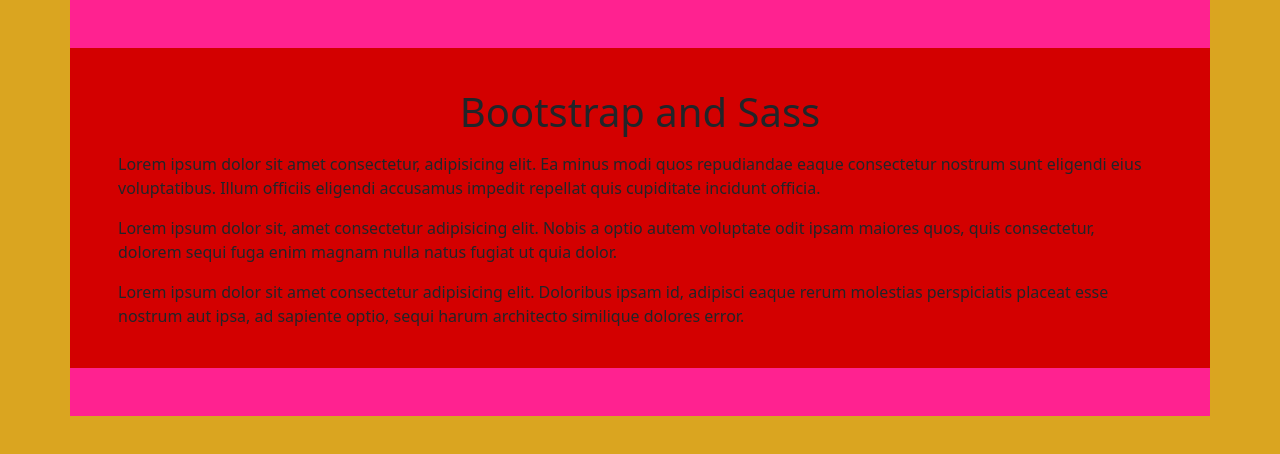
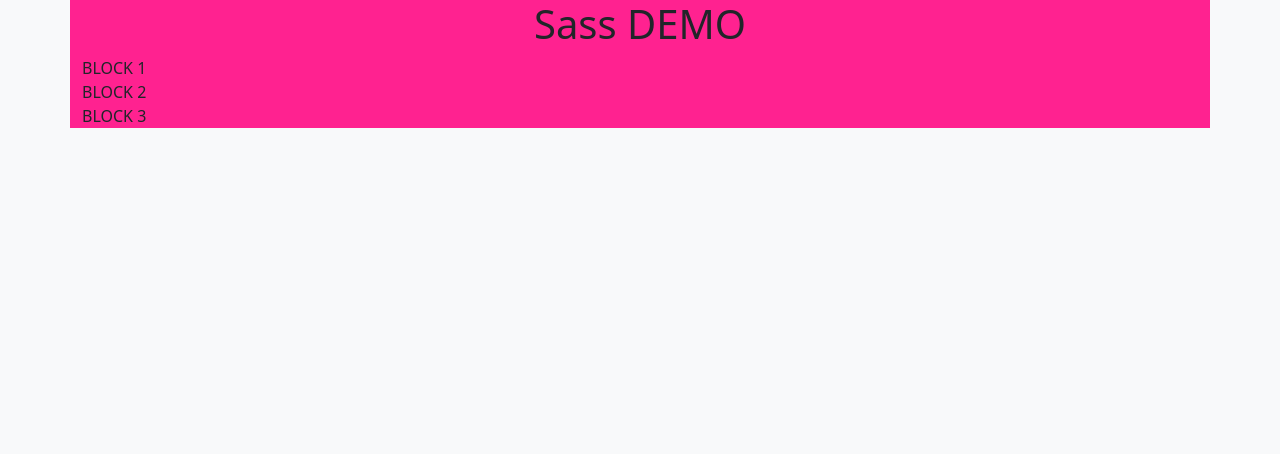
Before and after one commit to Paris2020/demo-presentation, a website: page index.html in a window 1280 px wide. Drawn offline with nearby package versions, Linux system fonts and the light colour scheme; files that its build step writes are made by us from their sources.

Commit message:
Feature - Update index.html file

```diff
--- a/index.html
+++ b/index.html
@@ -6,6 +6,26 @@
     <link rel="stylesheet" href="./build/css/style.css">
     <title>CSS Frameworks and Preprocessors</title>
 </head>
+<!-- DEMO: PREPROCESSOR SASS -->
+
+    <body>
+        <div class="container">
+            <div class="wrapper">
+                <h1>Sass DEMO</h1>
+
+                <div class="blocks">
+                    <div class="block block-1">BLOCK 1</div>
+                    <div class="block block-2">BLOCK 2</div>
+                    <div class="block block-1">BLOCK 3</div>
+                </div>
+            </div>
+        </div>
+    </body>
+
+
+
+<!-- DEMO: CSS FRAMEWORK BOOTSTRAP -->
+<!--
     <body class="bg-golden-loop">
         <div class="container-fluid container py-5 px-0">
             <div class="wrapper bg-rich-red py-4 px-5">
@@ -16,4 +36,5 @@
             </div>
         </div>
     </body>
+-->
 </html>
```
Lines whose indentation alone changed are shown as unchanged.
